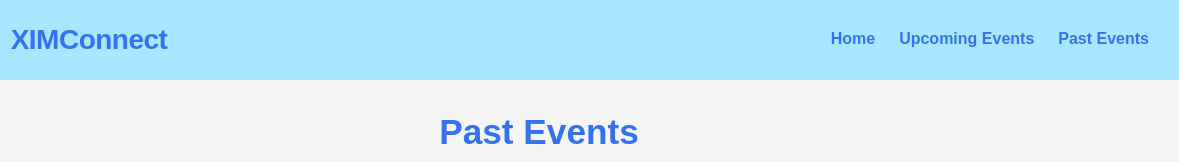
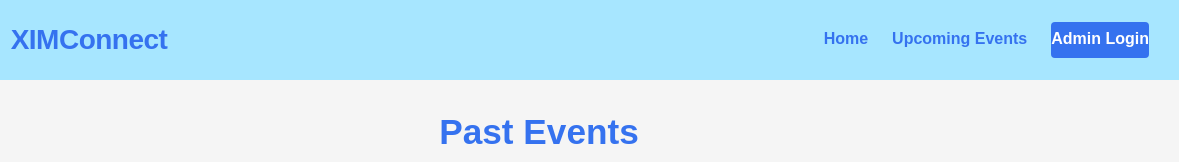
Before and after one commit to darknight08zz/webtrcttest, a plain HTML site: page past-events.html in a window 1280 px wide. Shown: the top 162 px of the page, 101-1280 px from the left. Drawn offline with Linux system fonts and the light colour scheme.

Commit message:
Update past-events.html

```diff
--- a/past-events.html
+++ b/past-events.html
@@ -20,7 +20,7 @@
             <nav class="nav-links">
                 <a href="index.html">Home</a>
                 <a href="upcoming-events.html">Upcoming Events</a>
-                <a href="past-events.html">Past Events</a>
+                <a href="admin-login.html" class="admin-btn">Admin Login</a>
             </nav>
         </div>
     </header>
```
